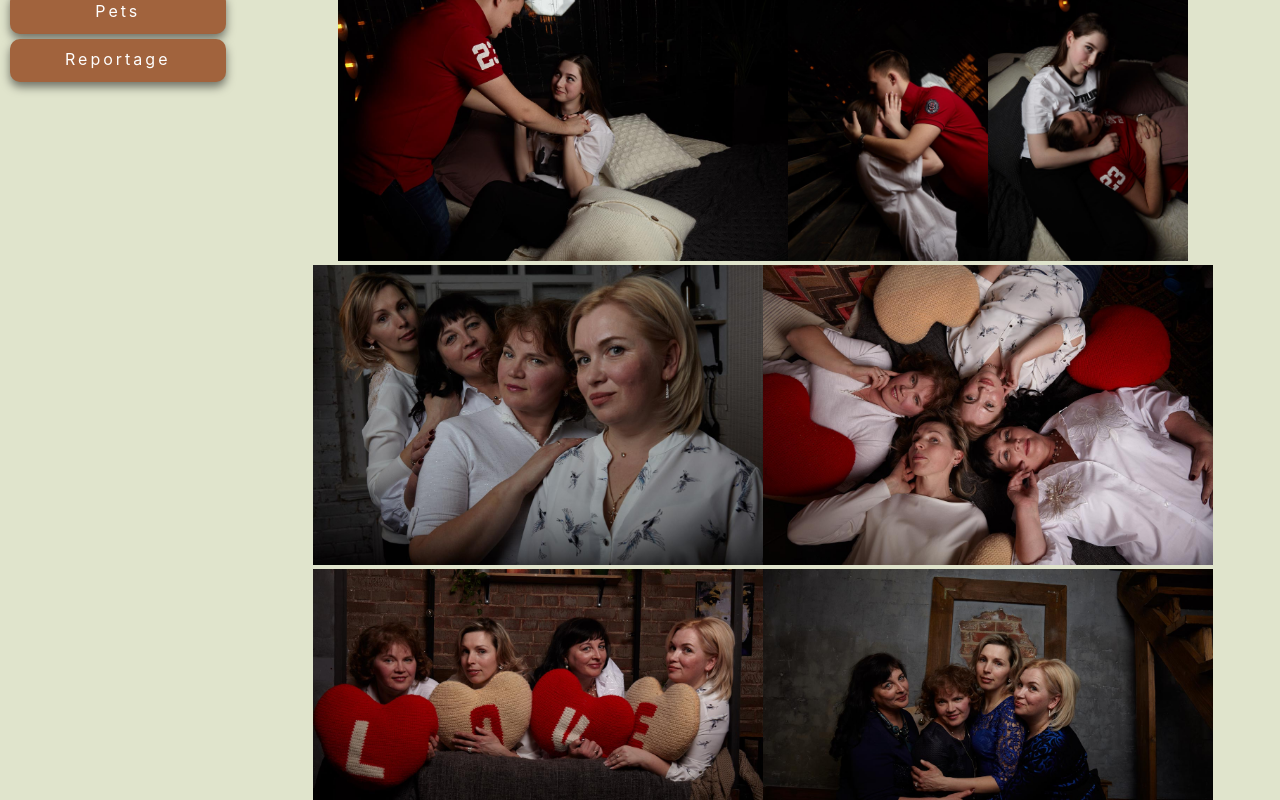
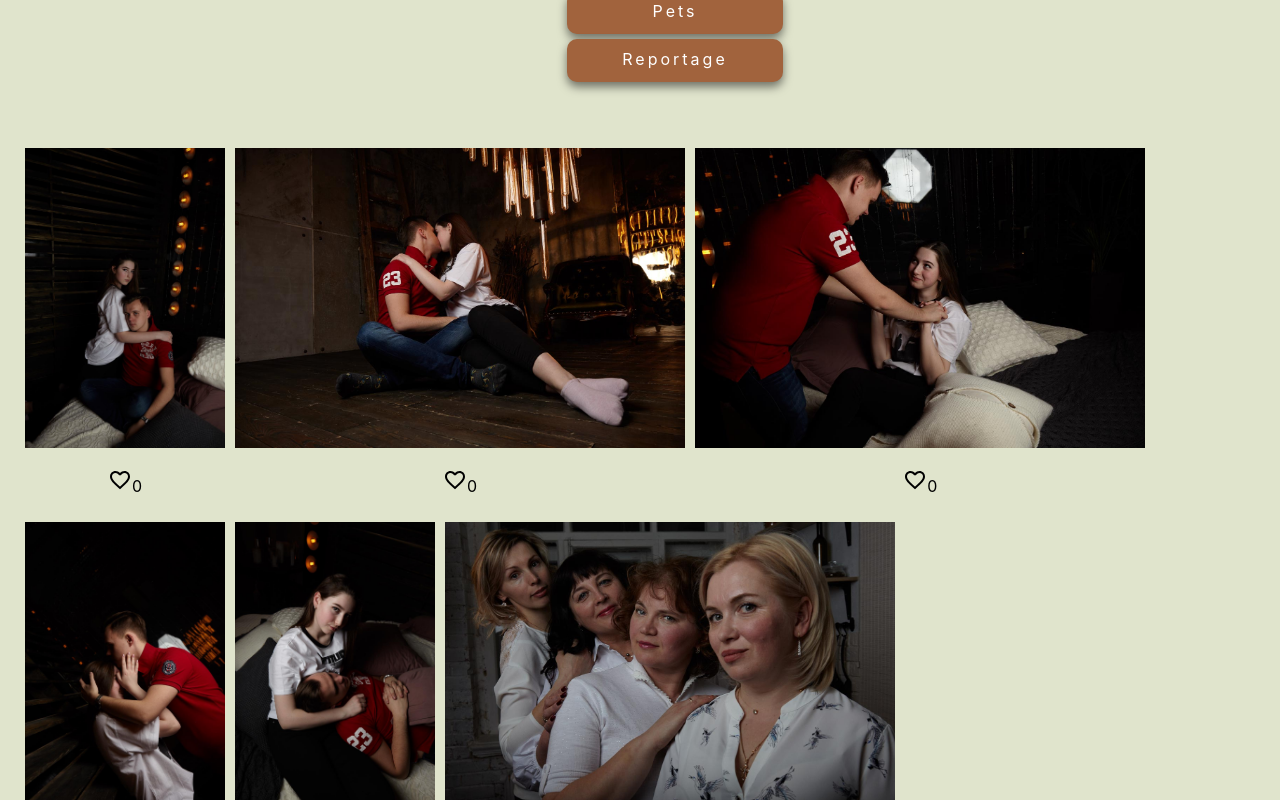
Before and after one commit to Romashova/photo-page, a React (Create React App) app: page /love in a window 1280 px wide. Shown: the part 700-1500 px from the top of the page. Built offline with nearby package versions, Linux system fonts and the light colour scheme.

Commit message:
New changes

```diff
--- a/src/App.css
+++ b/src/App.css
@@ -7,12 +7,12 @@ body {
 
 .App {
   text-align: center;
-  /* display: grid;
+  display: grid;
   grid-template-areas:
   "header header"
   "sidebar main"
   "footer footer";
-  grid-template-rows: 360px 1fr 100 px; */
+  grid-template-rows: 360px 1fr 100 px;
   display: flex;
   flex-direction: column;
 
@@ -57,7 +57,9 @@ body {
 }
 
 .main-container {
-  display: flex;
+  grid-area: main;
+  background-color: var(--main-background);
+  padding: 20px;
 }
 
 .routes-container{
@@ -69,7 +71,7 @@ body {
 }
 
 .main {
-  grid-area: main;
+  display: flex;
   background-color: var(--main-background);
   padding: 30px;
   text-align: center;
--- a/src/App.js
+++ b/src/App.js
@@ -34,11 +34,9 @@ function App() {
                     Welcome to my page
                 </p>
             </header>
+            <Sidebar className="sidebar-container" />
             <main className='main-container'>
-                <Sidebar className="sidebar-container" />
-                <body>
                     <div className='main-content-container'>
-
                         <Routes className="routes-container">
                             <Route index element={<Home />} />
                             <Route path="/family" element={<Family />} />
@@ -50,7 +48,7 @@ function App() {
                             <Route path="/reportage" element={<Reportage />} />
                         </Routes>
                     </div>
-                </body>
+
             </main>
             <SocialMedia />
         </div>
--- a/src/components/Footer/Footer.css
+++ b/src/components/Footer/Footer.css
@@ -1,4 +1,5 @@
 .social-media{
+    grid-area: footer;
     padding: 30px;
     text-align: center;
 }
--- a/src/components/ImageItem/ImageItem.css
+++ b/src/components/ImageItem/ImageItem.css
@@ -1,3 +1,4 @@
 .image-item{
+    grid-area: main;
     margin: 5px;
 }
--- a/src/components/Sidebar/Sidebar.css
+++ b/src/components/Sidebar/Sidebar.css
@@ -1,6 +1,6 @@
 .sidebar {
     margin: 20px auto;
-    display: grid;
+    grid-area: sidebar;
     grid-template-columns: 1fr 1fr 1fr;
     grid-gap: 40px;
 }
--- a/src/index.css
+++ b/src/index.css
@@ -1,4 +1,5 @@
 body {
+
   margin: 0;
   font-family: -apple-system, BlinkMacSystemFont, 'Segoe UI', 'Roboto', 'Oxygen',
     'Ubuntu', 'Cantarell', 'Fira Sans', 'Droid Sans', 'Helvetica Neue',
--- a/src/routes/children.js
+++ b/src/routes/children.js
@@ -1,10 +1,11 @@
 import ImgChildren from "../pictures/ImgChildren"
-import Likes from '../components/Likes';
+import {ImageItem} from "../components/ImageItem/ImageItem";
+import "./style.css"
 
 export const Kids = () => {
     return (
-        <div>
-            {ImgChildren.map(imgSrc => (<div><img key={imgSrc} src={imgSrc} height="300" alt='Children' /><Likes /></div>))}
+        <div className="image-list">
+            {ImgChildren.map(imgSrc => (<ImageItem imgSrc={imgSrc} alt={"Children"}/>))}
         </div>
     );
 }
--- a/src/routes/family.js
+++ b/src/routes/family.js
@@ -1,10 +1,11 @@
 import ImgFamily from "../pictures/ImgFamily"
+import {ImageItem} from "../components/ImageItem/ImageItem";
+import "./style.css"
 
 export const Family = () => {
     return (
-        <div>
-
-            {ImgFamily.map(imgSrc => (<img key={imgSrc} src={imgSrc} height="300" alt='Family' />))}
+        <div className="image-list">
+            {ImgFamily.map(imgSrc => (<ImageItem imgSrc={imgSrc} alt={"Family"}/>))}
         </div>
     );
 }
--- a/src/routes/love.js
+++ b/src/routes/love.js
@@ -1,9 +1,11 @@
 import ImgLove from "../pictures/ImgLove"
+import {ImageItem} from "../components/ImageItem/ImageItem";
+import "./style.css"
 
 export const Love = () => {
     return (
-        <div>
-            {ImgLove.map(imgSrc => (<img key={imgSrc} src={imgSrc} height="300" alt='LoveStory'/>))}
+        <div className="image-list">
+            {ImgLove.map(imgSrc => (<ImageItem imgSrc={imgSrc} alt={"LoveStory"}/>))}
         </div>
     );
 }
--- a/src/routes/media.js
+++ b/src/routes/media.js
@@ -1,9 +1,11 @@
 import ImgMedia from "../pictures/ImgMedia"
+import {ImageItem} from "../components/ImageItem/ImageItem";
+import "./style.css"
 
 export const Media = () => {
     return (
-        <div>
-            {ImgMedia.map(imgSrc => (<img key={imgSrc} src={imgSrc} height="300" alt='Media'/>))}
+        <div className="image-list">
+            {ImgMedia.map(imgSrc => (<ImageItem imgSrc={imgSrc} alt={"Media"}/>))}
         </div>
     );
 }
--- a/src/routes/pets.js
+++ b/src/routes/pets.js
@@ -1,9 +1,11 @@
 import ImgPets from "../pictures/ImgPets"
+import {ImageItem} from "../components/ImageItem/ImageItem";
+import "./style.css"
 
 export const Pets = () => {
     return (
-        <div>
-            {ImgPets.map(imgSrc => (<img key={imgSrc} src={imgSrc} height="300" alt='Pets'/>))}
+        <div className="image-list">
+            {ImgPets.map(imgSrc => (<ImageItem imgSrc={imgSrc} alt={"Pets"}/>))}
         </div>
     );
 }
--- a/src/routes/reportage.js
+++ b/src/routes/reportage.js
@@ -1,9 +1,11 @@
 import ImgReportage from "../pictures/ImgReportage"
+import {ImageItem} from "../components/ImageItem/ImageItem";
+import "./style.css"
 
 export const Reportage = () => {
     return (
-        <div className="Img">
-            {ImgReportage.map(imgSrc => (<img key={imgSrc} src={imgSrc} height="300" alt='Reportage'/>))}
+        <div className="image-list">
+            {ImgReportage.map(imgSrc => (<ImageItem imgSrc={imgSrc} alt={"Pets"}/>))}
         </div>
     );
 }
```
Also changed, not shown: 1 other file (tests, documents, lock files or other folders).
